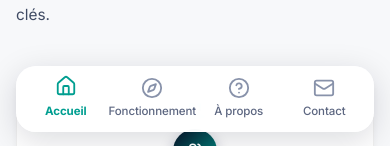
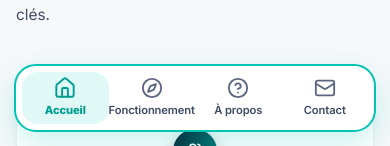
Before and after one commit to josuefox123/business_check_up, a React (Vite) app: page / in a window 390 px wide. Shown: the part 698-844 px from the top of the page. Built offline with nearby package versions, Linux system fonts and the light colour scheme; no server answers.

Commit message:
design: enhance mobile navigation tab bar contrast with opaque bg, vibrant borders, and glowing shadows

```diff
--- a/src/components/layout/layout.css
+++ b/src/components/layout/layout.css
@@ -284,19 +284,17 @@
     display: flex;
     position: fixed;
     bottom: calc(14px + env(safe-area-inset-bottom, 0px));
-    left: 16px;
-    right: 16px;
-    height: 66px;
-    background: rgba(255, 255, 255, 0.95);
-    backdrop-filter: blur(20px);
-    -webkit-backdrop-filter: blur(20px);
-    border: 1px solid rgba(255, 255, 255, 0.75);
-    box-shadow: 0 8px 32px rgba(7, 14, 36, 0.15);
-    border-radius: 20px;
+    left: 14px;
+    right: 14px;
+    height: 68px;
+    background: #ffffff;
+    border: 2px solid var(--color-accent, #00C4B4);
+    box-shadow: 0 12px 32px rgba(0, 196, 180, 0.22);
+    border-radius: 22px;
     justify-content: space-around;
     align-items: center;
     z-index: 1000;
-    padding: 4px 6px;
+    padding: 0 6px;
     box-sizing: border-box;
   }
 
@@ -306,18 +304,20 @@
     align-items: center;
     justify-content: center;
     text-decoration: none;
-    color: var(--slate-500, #5c6680);
+    color: var(--slate-600, #3f4a63);
     font-family: var(--font);
-    font-size: 0.72rem;
-    font-weight: 500;
+    font-size: 0.7rem;
+    font-weight: 600;
     gap: 3px;
     flex: 1;
-    height: 100%;
-    transition: all 0.2s ease;
+    height: 82%;
+    border-radius: 16px;
+    transition: all 0.22s ease;
+    box-sizing: border-box;
   }
 
   .bottom-nav-icon {
-    color: var(--slate-400, #9ba3b8);
+    color: var(--slate-500, #5c6680);
     transition: all 0.2s ease;
   }
 
@@ -326,17 +326,18 @@
   }
 
   .bottom-nav-item:active {
-    transform: scale(0.94);
+    transform: scale(0.92);
   }
 
   .bottom-nav-item.active {
     color: var(--color-accent-dark, #009E90);
-    font-weight: 700;
+    background: rgba(0, 196, 180, 0.12);
+    font-weight: 800;
   }
 
   .bottom-nav-item.active .bottom-nav-icon {
     color: var(--color-accent-dark, #009E90);
-    transform: translateY(-2px);
+    transform: scale(1.05);
   }
 }
 
```
